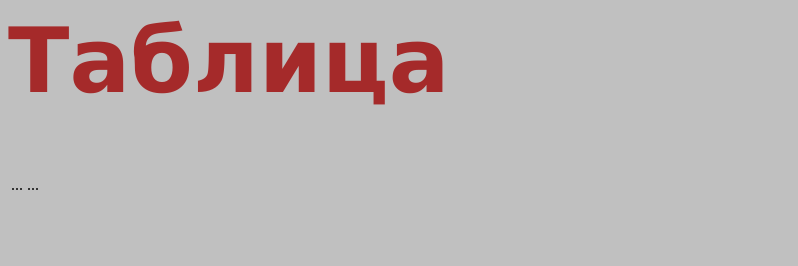
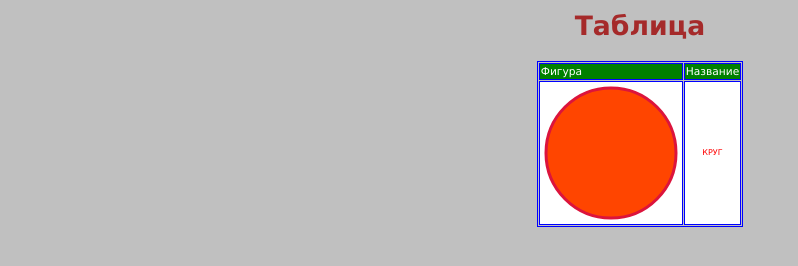
Before and after one commit to sofiaoran/github.io, a plain HTML site: page dz1.html in a window 1280 px wide. Shown: the whole page, without its empty margins (0-798 px from the left). Drawn offline with Linux system fonts and the light colour scheme.

Commit message:
Update dz1.html

```diff
--- a/dz1.html
+++ b/dz1.html
@@ -10,12 +10,26 @@ background-color:silver;
 </head>
 <body>
 
-<h1 style="color:brown;font-family: verdana;font-size: 90px">Таблица</h1>
 
-<table>
-  <tr>
-    <td>...</td>
-	<td>...</td>
+<table align="center" border="0" cellspacing="1">
+<tr>
+<td>
+<h1 style="color:brown;font-family: verdana;font-size: 20pt">Таблица</h1>
+</td>
+</tr>
+</table>
+<table align="center" border="1" bordercolor="blue" cellspacing="1">
+
+ <tr border="1" bgcolor="green" style="color:white;font-family: verdana;font-size: 8pt">
+    <td>Фигура</td>
+	<td>Название</td>
+  </tr>
+  <tr border="1" bgcolor="white">
+    <td><svg width="140" height="140">
+     <circle r="65" cx="70" cy="70"
+             fill="orangered" stroke="crimson" stroke-width="3" />
+</svg></td>
+	<td style="color:red;font-family: verdana;font-size: 6pt" align="center">КРУГ</td>
   </tr>
 </table>
 
```
